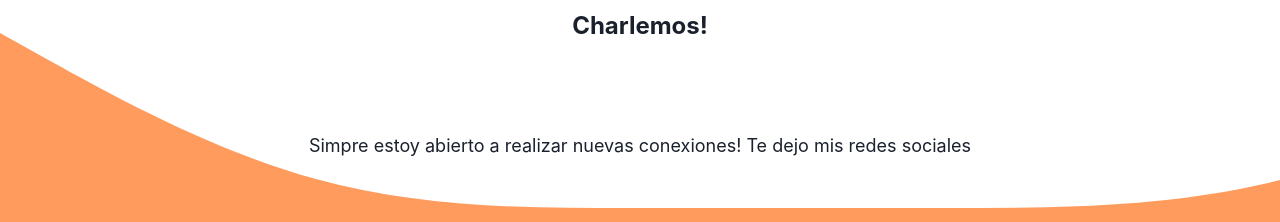
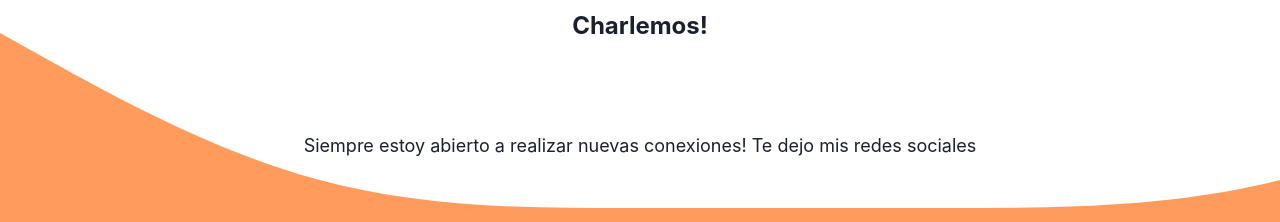
Before and after one commit to vazqueztomas/portfolio, a React (Create React App) app: page / in a window 1280 px wide. Shown: the part 2040-2262 px from the top of the page. Built offline with nearby package versions, Linux system fonts and the light colour scheme.

Commit message:
errores de ortografía

```diff
--- a/src/components/SocialMedias.js
+++ b/src/components/SocialMedias.js
@@ -14,7 +14,7 @@ const SocialMedias = () => {
             Charlemos!
           </Text>
           <Text fontSize={'lg'} mt={20}>
-            Simpre estoy abierto a realizar nuevas conexiones! Te dejo mis redes
+            Siempre estoy abierto a realizar nuevas conexiones! Te dejo mis redes
             sociales{' '}
           </Text>
         </Stack>
```
